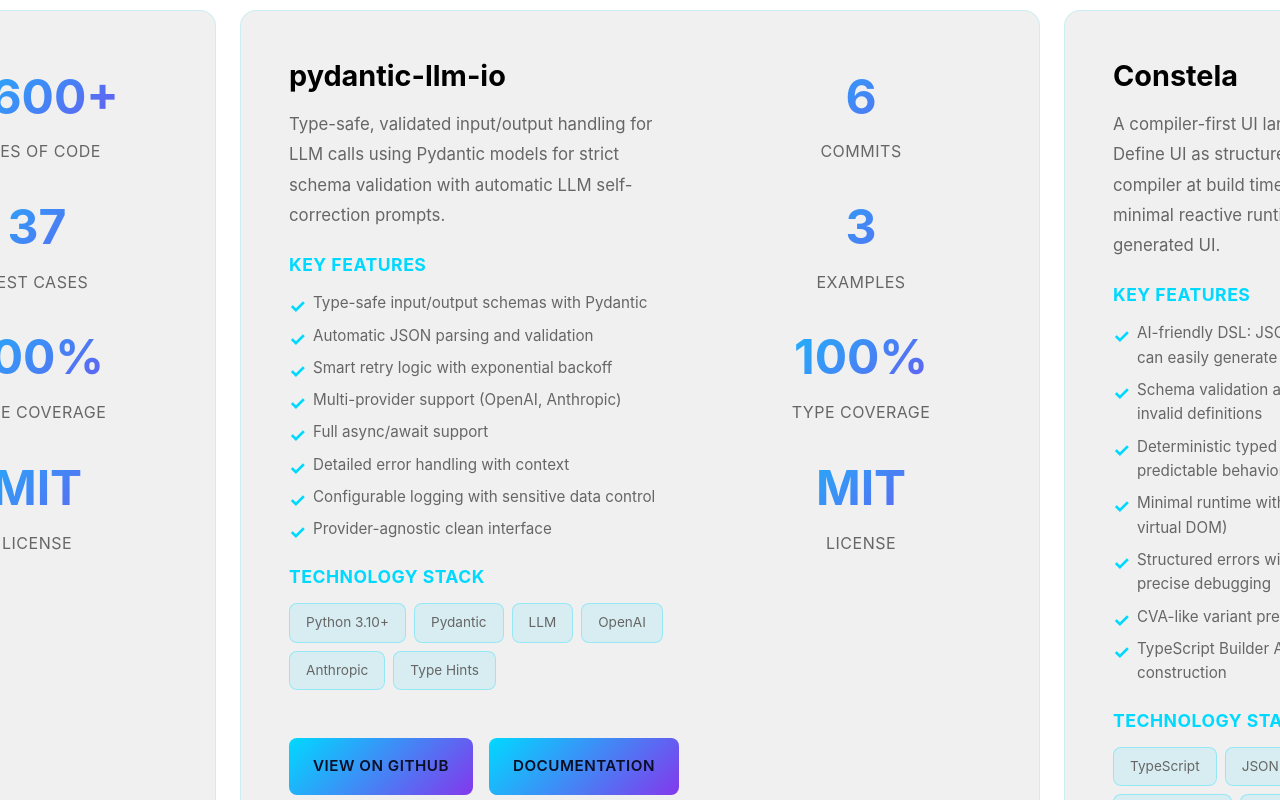
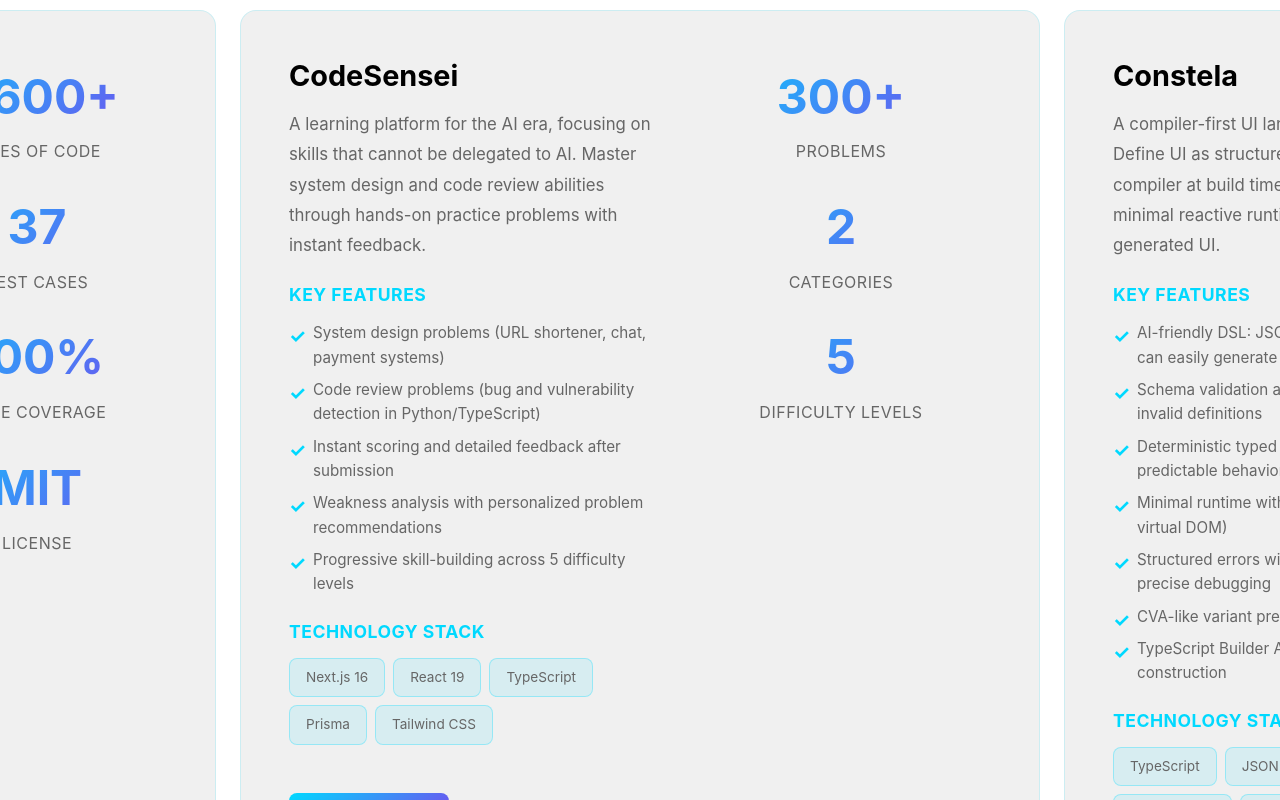
Before and after one commit to yuuichieguchi/portfolio, a Next.js app in the folder frontend/: page / in a window 1280 px wide. Shown: the part 1640-2440 px from the top of the page. Built offline with nearby package versions, Linux system fonts and the light colour scheme.

Commit message:
update: replace pydantic-llm-io with CodeSensei, update Constela URL
- Replace pydantic-llm-io project with CodeSensei learning platform
- Update Constela official site URL to custom domain (constela.dev)

```diff
--- a/frontend/data/projects.ts
+++ b/frontend/data/projects.ts
@@ -72,35 +72,27 @@
     ],
   },
   {
-    id: 'pydantic-llm-io',
-    title: 'pydantic-llm-io',
+    id: 'codesensei',
+    title: 'CodeSensei',
     description:
-      'Type-safe, validated input/output handling for LLM calls using Pydantic models for strict schema validation with automatic LLM self-correction prompts.',
+      'A learning platform for the AI era, focusing on skills that cannot be delegated to AI. Master system design and code review abilities through hands-on practice problems with instant feedback.',
     features: [
-      'Type-safe input/output schemas with Pydantic',
-      'Automatic JSON parsing and validation',
-      'Smart retry logic with exponential backoff',
-      'Multi-provider support (OpenAI, Anthropic)',
-      'Full async/await support',
-      'Detailed error handling with context',
-      'Configurable logging with sensitive data control',
-      'Provider-agnostic clean interface',
+      'System design problems (URL shortener, chat, payment systems)',
+      'Code review problems (bug and vulnerability detection in Python/TypeScript)',
+      'Instant scoring and detailed feedback after submission',
+      'Weakness analysis with personalized problem recommendations',
+      'Progressive skill-building across 5 difficulty levels',
     ],
-    tags: ['Python 3.10+', 'Pydantic', 'LLM', 'OpenAI', 'Anthropic', 'Type Hints'],
+    tags: ['Next.js 16', 'React 19', 'TypeScript', 'Prisma', 'Tailwind CSS'],
     stats: [
-      { value: '6', label: 'Commits' },
-      { value: '3', label: 'Examples' },
-      { value: '100%', label: 'Type Coverage' },
-      { value: 'MIT', label: 'License' },
+      { value: '300+', label: 'Problems' },
+      { value: '2', label: 'Categories' },
+      { value: '5', label: 'Difficulty Levels' },
     ],
     links: [
       {
-        label: 'View on GitHub',
-        href: 'https://github.com/yuuichieguchi/pydantic-llm-io',
-      },
-      {
-        label: 'Documentation',
-        href: 'https://github.com/yuuichieguchi/pydantic-llm-io#readme',
+        label: 'Official Site',
+        href: 'https://codesensei-study.vercel.app/',
       },
     ],
   },
@@ -132,7 +124,7 @@
       },
       {
         label: 'Official Site',
-        href: 'https://constela-dev.vercel.app/',
+        href: 'https://constela.dev/',
       },
     ],
   },
```
